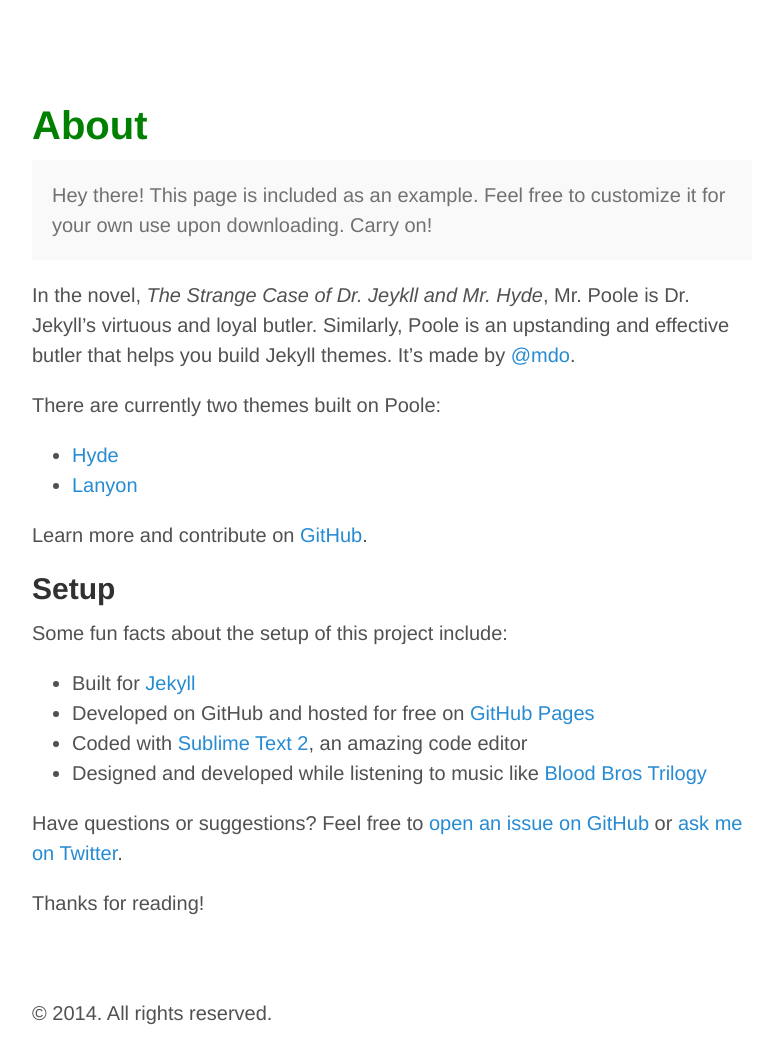
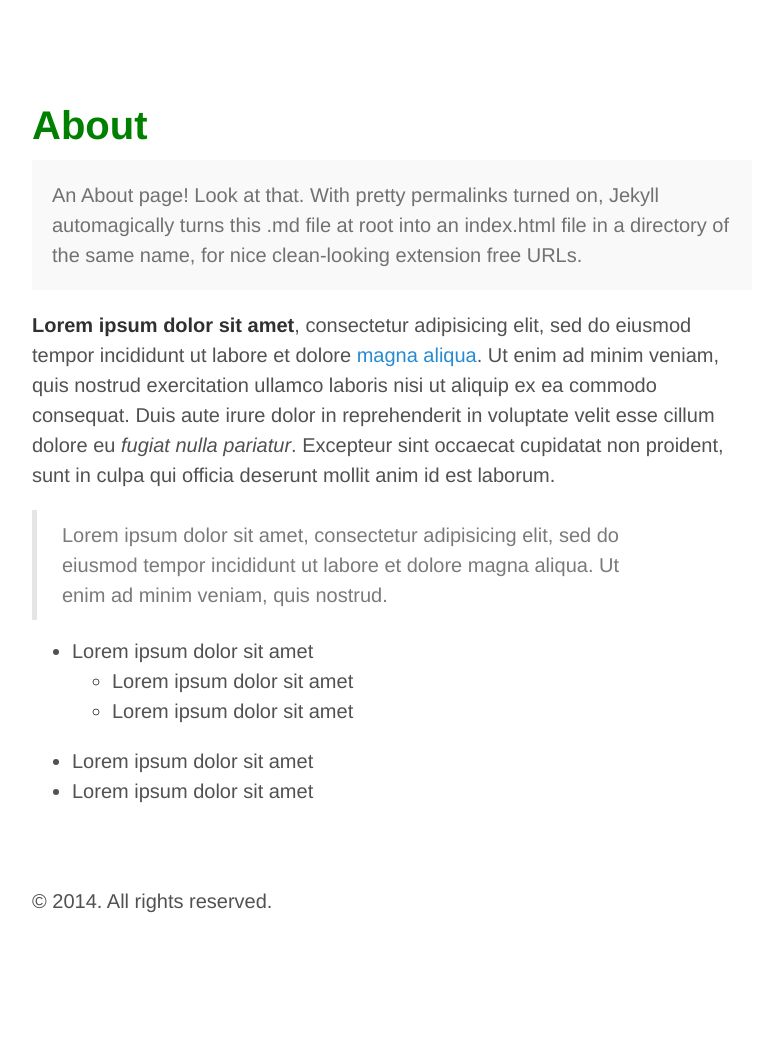
Before and after one commit to BryanSchuetz/culture-namer, a Jekyll site: the page built from about.md, in a window 1280 px wide. Shown: the whole page, without its empty margins (248-1021 px from the left). Built offline with Jekyll 4.4.1, drawn with Linux system fonts in a browser that asks for light colours; Markdown is read by kramdown in place of the engine named in the settings; after the commit the page ends 936 px from its top, so only the background shows below that.

Commit message:
kruft removal

```diff
--- a/_config.yml
+++ b/_config.yml
@@ -3,7 +3,7 @@ markdown:         redcarpet
 pygments:         true
 
 # Permalinks
-permalink:        none
+permalink:        pretty
 paginate:         1
 
 exclude: ['README.md', '.gitignore']
--- a/about.md
+++ b/about.md
@@ -4,27 +4,15 @@ title: About
 ---
 
 <p class="message">
-  Hey there! This page is included as an example. Feel free to customize it for your own use upon downloading. Carry on!
+An About page! Look at that. With pretty permalinks turned on, Jekyll automagically turns this .md file at root into an index.html file in a directory of the same name, for nice clean-looking extension free URLs.
 </p>
 
-In the novel, *The Strange Case of Dr. Jeykll and Mr. Hyde*, Mr. Poole is Dr. Jekyll's virtuous and loyal butler. Similarly, Poole is an upstanding and effective butler that helps you build Jekyll themes. It's made by [@mdo](https://twitter.com/mdo).
+**Lorem ipsum dolor sit amet**, consectetur adipisicing elit, sed do eiusmod tempor incididunt ut labore et dolore [magna aliqua](http://google.com). Ut enim ad minim veniam, quis nostrud exercitation ullamco laboris nisi ut aliquip ex ea commodo consequat. Duis aute irure dolor in reprehenderit in voluptate velit esse cillum dolore eu _fugiat nulla pariatur_. Excepteur sint occaecat cupidatat non proident, sunt in culpa qui officia deserunt mollit anim id est laborum.
 
-There are currently two themes built on Poole:
+> Lorem ipsum dolor sit amet, consectetur adipisicing elit, sed do eiusmod tempor incididunt ut labore et dolore magna aliqua. Ut enim ad minim veniam, quis nostrud.
 
-* [Hyde](http://hyde.getpoole.com)
-* [Lanyon](http://lanyon.getpoole.com)
-
-Learn more and contribute on [GitHub](https://github.com/poole).
-
-## Setup
-
-Some fun facts about the setup of this project include:
-
-* Built for [Jekyll](http://jekyllrb.com)
-* Developed on GitHub and hosted for free on [GitHub Pages](https://pages.github.com)
-* Coded with [Sublime Text 2](http://sublimetext.com), an amazing code editor
-* Designed and developed while listening to music like [Blood Bros Trilogy](https://soundcloud.com/maddecent/sets/blood-bros-series)
-
-Have questions or suggestions? Feel free to [open an issue on GitHub](https://github.com/poole/issues/new) or [ask me on Twitter](https://twitter.com/mdo).
-
-Thanks for reading!
+* Lorem ipsum dolor sit amet
+  * Lorem ipsum dolor sit amet
+  * Lorem ipsum dolor sit amet
+* Lorem ipsum dolor sit amet
+* Lorem ipsum dolor sit amet
--- /dev/null
+++ b/public/_sass/_grid.scss
@@ -0,0 +1,46 @@
+//
+//Flexible Grid
+//adapted from : http://framelessgrid.com
+//
+
+//
+// Configuration
+//
+
+$font-size: 16px;     // Your base font-size in pixels
+$em: $font-size / 1em;  // Shorthand for outputting ems
+$column: 48px;  // The column-width of your grid in pixels
+$gutter: 24px;  // The gutter-width of your grid in pixels
+
+//
+// Column-widths in variables, in ems
+//
+
+ $cols1: ( 1 * ($column + $gutter) - $gutter) / $em;
+ $cols2: ( 2 * ($column + $gutter) - $gutter) / $em;
+ $cols3: ( 3 * ($column + $gutter) - $gutter) / $em;
+ $cols4: ( 4 * ($column + $gutter) - $gutter) / $em;
+ $cols5: ( 5 * ($column + $gutter) - $gutter) / $em;
+ $cols6: ( 6 * ($column + $gutter) - $gutter) / $em;
+ $cols7: ( 7 * ($column + $gutter) - $gutter) / $em;
+ $cols8: ( 8 * ($column + $gutter) - $gutter) / $em;
+ $cols9: ( 9 * ($column + $gutter) - $gutter) / $em;
+$cols10: (10 * ($column + $gutter) - $gutter) / $em;
+$cols11: (11 * ($column + $gutter) - $gutter) / $em;
+$cols12: (12 * ($column + $gutter) - $gutter) / $em;
+$cols13: (13 * ($column + $gutter) - $gutter) / $em;
+$cols14: (14 * ($column + $gutter) - $gutter) / $em;
+$cols15: (15 * ($column + $gutter) - $gutter) / $em;
+$cols16: (16 * ($column + $gutter) - $gutter) / $em;
+
+
+//
+// Column-widths in a function, in ems
+//
+
+@mixin width ($cols:1) {
+  width: ($cols * ($column + $gutter) - $gutter) / $em;
+}
+@mixin min-width ($cols:1) {
+  width: ($cols * ($column + $gutter) - $gutter) / $em;
+}
--- a/public/css/main.scss
+++ b/public/css/main.scss
@@ -1,22 +1,9 @@
 ---
 ---
+//import partials and modules
 @import "variables";
 @import "syntax";
-/*
- *                        ___
- *                       /\_ \
- *  _____     ___     ___\//\ \      __
- * /\ '__`\  / __`\  / __`\\ \ \   /'__`\
- * \ \ \_\ \/\ \_\ \/\ \_\ \\_\ \_/\  __/
- *  \ \ ,__/\ \____/\ \____//\____\ \____\
- *   \ \ \/  \/___/  \/___/ \/____/\/____/
- *    \ \_\
- *     \/_/
- *
- * Designed, built, and released under MIT license by @mdo. Learn more at
- * https://github.com/poole/poole.
- */
-
+@import "grid";
 
 /*
  * Contents
```
Also changed, not shown: _posts/2013-12-31-whats-jekyll.md (+2 -3 lines), _posts/2014-01-01-example-content.md (+1 -0 lines), _posts/2014-01-02-introducing-poole.md (deleted, +0 -40 lines), README.md, public/_sass/_variables.scss (renamed from public/_sass/variables.scss).
